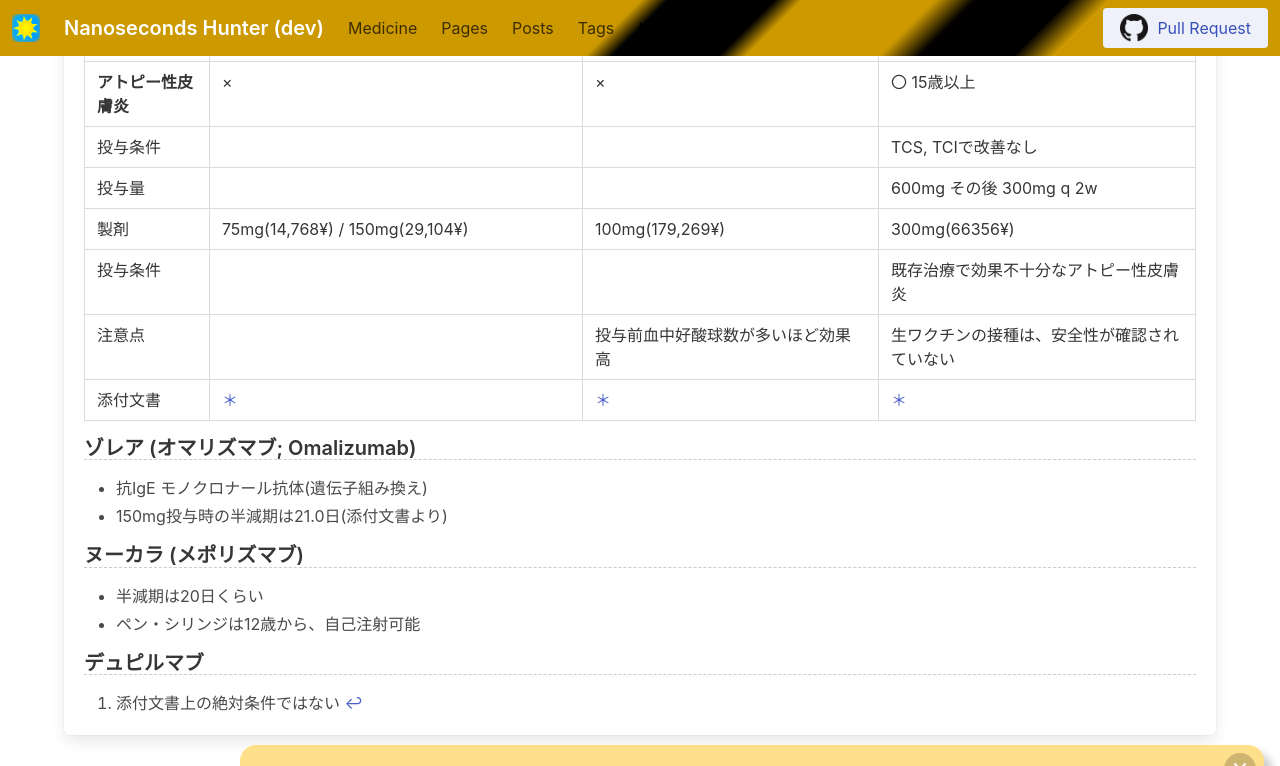
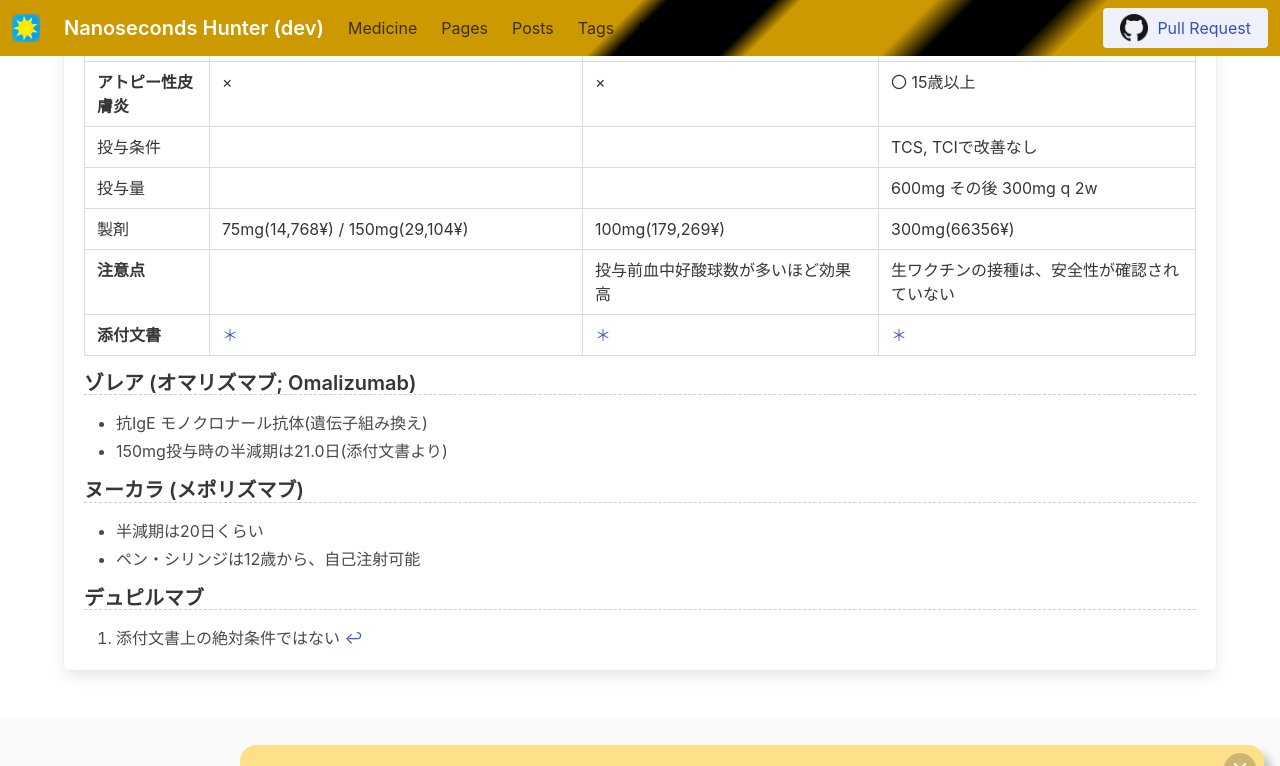
Before and after one commit to kcrt/www.kcrt.net, a Jekyll site: the page built from medicine/薬剤/免疫/生物学的製剤.md, in a window 1280 px wide and 900 px high, scrolled down 1073 px, cut to the strip 0-766 px from the top of the window. Built offline with Jekyll 4.4.1, drawn with Linux system fonts in a browser that asks for light colours.

Commit message:
Update 生物学的製剤.md

```diff
--- a/medicine/薬剤/免疫/生物学的製剤.md
+++ b/medicine/薬剤/免疫/生物学的製剤.md
@@ -35,9 +35,8 @@ type: page
 |投与条件 | | |TCS, TCIで改善なし|
 |投与量  | | |600mg その後 300mg q 2w|
 |製剤 |75mg(14,768¥) / 150mg(29,104¥) | 100mg(179,269¥) |300mg(66356¥) |
-|投与条件 | | |既存治療で効果不十分なアトピー性皮膚炎 |
-|注意点 | |投与前血中好酸球数が多いほど効果高 |生ワクチンの接種は、安全性が確認されていない |
-|添付文書 |[＊](https://www.kegg.jp/medicus-bin/japic_med?japic_code=00060741)|[＊](https://www.kegg.jp/medicus-bin/japic_med?japic_code=00066284)|[＊](https://www.kegg.jp/medicus-bin/japic_med?japic_code=00067283)|
+|**注意点** | |投与前血中好酸球数が多いほど効果高 |生ワクチンの接種は、安全性が確認されていない |
+|**添付文書** |[＊](https://www.kegg.jp/medicus-bin/japic_med?japic_code=00060741)|[＊](https://www.kegg.jp/medicus-bin/japic_med?japic_code=00066284)|[＊](https://www.kegg.jp/medicus-bin/japic_med?japic_code=00067283)|
 
 #### ゾレア (オマリズマブ; Omalizumab)
 
```
